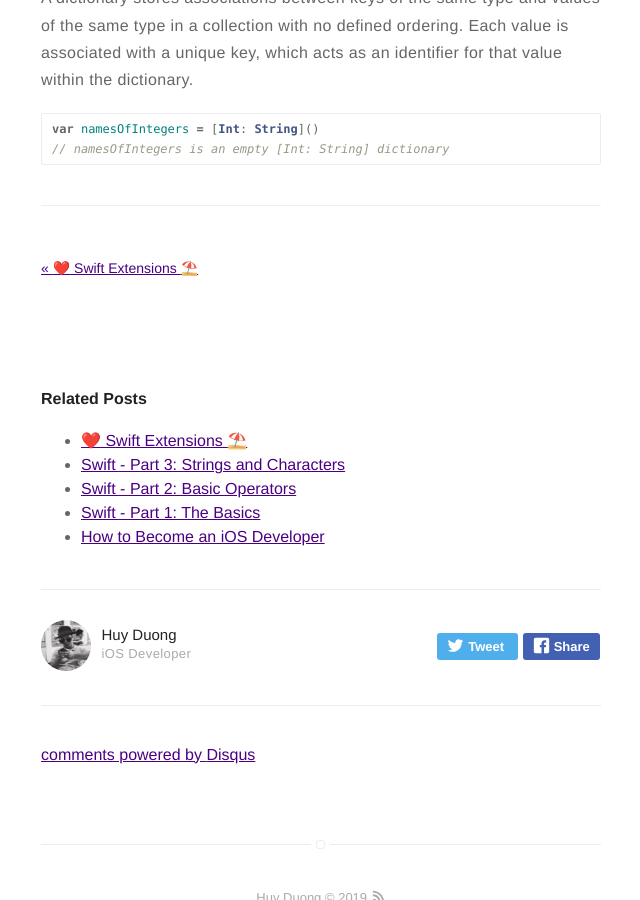
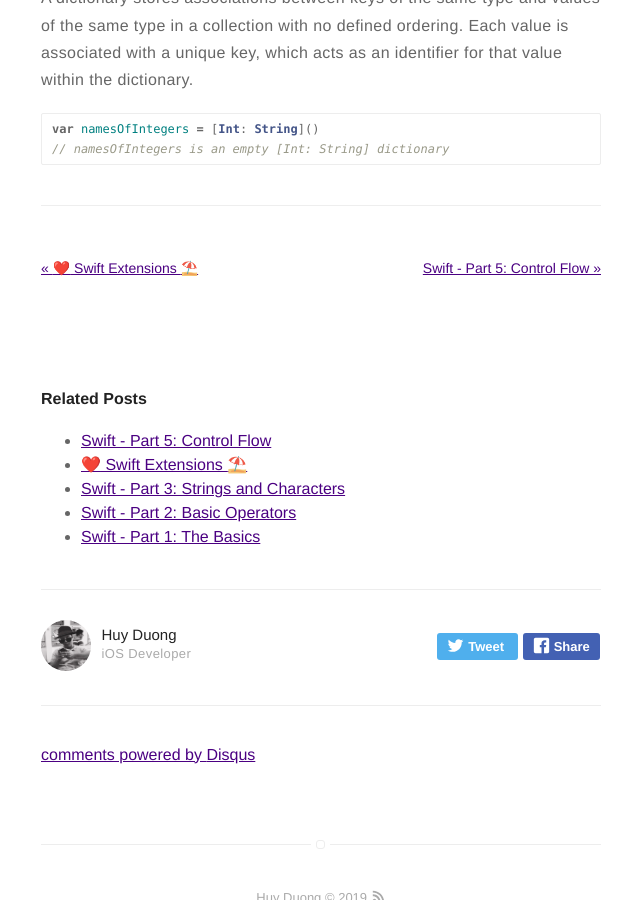
Before and after one commit to duonghominhhuy/duonghominhhuy.github.io, a Jekyll site: the page built from _posts/2019-03-26-swift-collection-types.markdown, in a window 1280 px wide and 900 px high, scrolled down 1204 px. Shown: the whole window, without its empty margins (319-959 px from the left). Built offline with Jekyll 4.4.1, drawn with Linux system fonts in a browser that asks for light colours; emoji names are drawn with the system emoji font; comment, search, counter and statistics services are not loaded; some of the changed lines change nothing that is shown; some of the changed text lies outside the part shown.

Commit message:
Add 'Swift - Part 5: Control Flow' blog.

````diff
--- a/_posts/2019-03-25-swift-collection-types.markdown
+++ b/_posts/2019-03-26-swift-collection-types.markdown
@@ -1,7 +1,7 @@
 ---
 title: "Swift - Part 4: Collection Types"
 layout: post
-date: 2019-03-25 19:30
+date: 2019-03-26 19:30
 image: \assets\blog\apple-ios.png
 headerImage: false
 tag:
--- /dev/null
+++ b/_posts/2019-03-28-swift-control-flow.markdown
@@ -0,0 +1,101 @@
+---
+title: "Swift - Part 5: Control Flow"
+layout: post
+date: 2019-03-28 22:45
+image: \assets\blog\apple-ios.png
+headerImage: false
+tag:
+- swift
+- programming
+- ios
+- apple
+category: blog
+author: huyduong
+description: "Understading the Swift Control Flow."
+---
+
+### Introduction
+
+Swift provides a variety of control flow statements. These include while loops to perform a task multiple times; if, guard, and switch statements to execute different branches of code based on certain conditions; and statements such as break and continue to transfer the flow of execution to another point in your code.
+
+---
+
+### For-In Loops
+You use the for-in loop to iterate over a sequence, such as items in an array, ranges of numbers, or characters in a string.
+```swift
+let names = ["Anna", "Alex", "Brian", "Jack"]
+for name in names {
+    print("Hello, \(name)!")
+}
+// Hello, Anna!
+// Hello, Alex!
+// Hello, Brian!
+// Hello, Jack!
+```
+
+---
+
+### While Loops
+A while loop performs a set of statements until a condition becomes false.
+
+###### While
+```swift
+var square = 0
+var diceRoll = 0
+while square < finalSquare {
+    // roll the dice
+    diceRoll += 1
+    if diceRoll == 7 { diceRoll = 1 }
+    // move by the rolled amount
+    square += diceRoll
+    if square < board.count {
+        // if we're still on the board, move up or down for a snake or a ladder
+        square += board[square]
+    }
+}
+print("Game over!")
+```
+
+###### Repeat-While
+```swift
+repeat {
+    // move up or down for a snake or ladder
+    square += board[square]
+    // roll the dice
+    diceRoll += 1
+    if diceRoll == 7 { diceRoll = 1 }
+    // move by the rolled amount
+    square += diceRoll
+} while square < finalSquare
+print("Game over!")
+```
+
+---
+
+### Conditional Statements
+It is often useful to execute different pieces of code based on certain conditions. You might want to run an extra piece of code when an error occurs, or to display a message when a value becomes too high or too low. To do this, you make parts of your code conditional.
+
+###### If
+```swift
+var temperatureInFahrenheit = 30
+if temperatureInFahrenheit <= 32 {
+    print("It's very cold. Consider wearing a scarf.")
+}
+// Prints "It's very cold. Consider wearing a scarf."
+```
+
+###### Switch
+```swift
+let someCharacter: Character = "z"
+switch someCharacter {
+case "a":
+    print("The first letter of the alphabet")
+case "z":
+    print("The last letter of the alphabet")
+default:
+    print("Some other character")
+}
+// Prints "The last letter of the alphabet"
+```
+
+---
````
